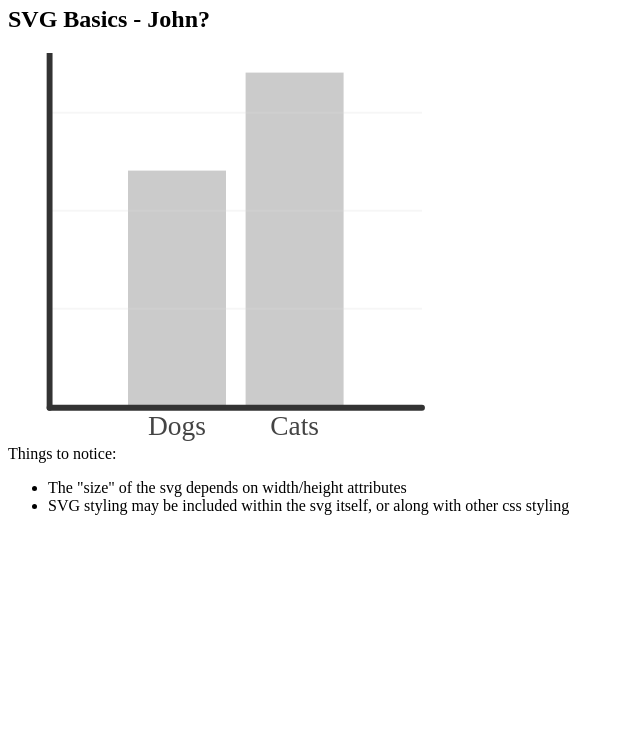
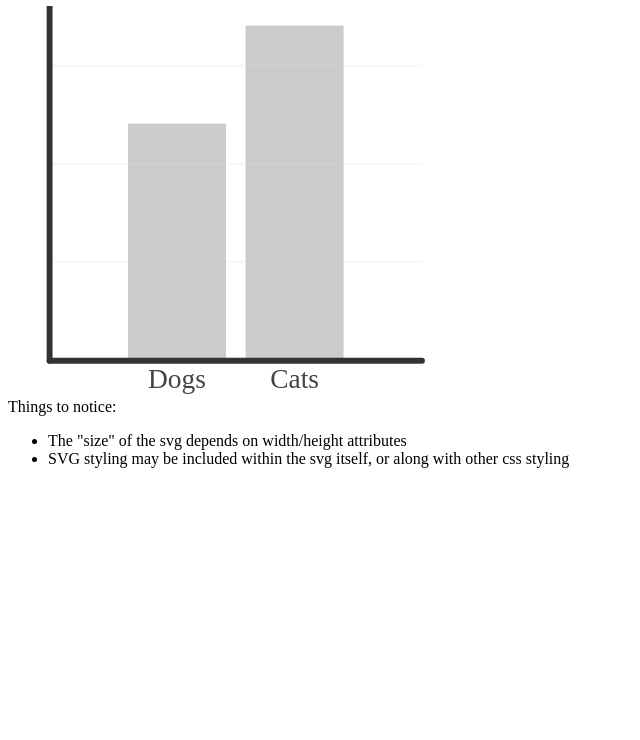
Before and after one commit to jwilly314/mySVGBasics, a plain HTML site: page index.html in a window 1280 px wide. Shown: the part 60-800 px from the top of the page, without its empty margins (0-640 px from the left). Drawn offline with Linux system fonts and the light colour scheme.

Commit message:
1st change

```diff
--- a/index.html
+++ b/index.html
@@ -1,11 +1,10 @@
 <html>
 <head>
-  <title>SVG Basics - Demo</title>
+  <title>SVG Basics - John</title>
   <link rel="stylesheet" href="styles.css">
 </head>
 <body>
   <h1>SVG Basics - John</h1>
-  <h2>SVG Basics - John?</h2>
 
   <svg xmlns="http://www.w3.org/2000/svg" viewBox="0 0 300 200" width="50%" height="50%">
     <rect class="bar" x="50" y="60" width="50" height="120"/>
```
